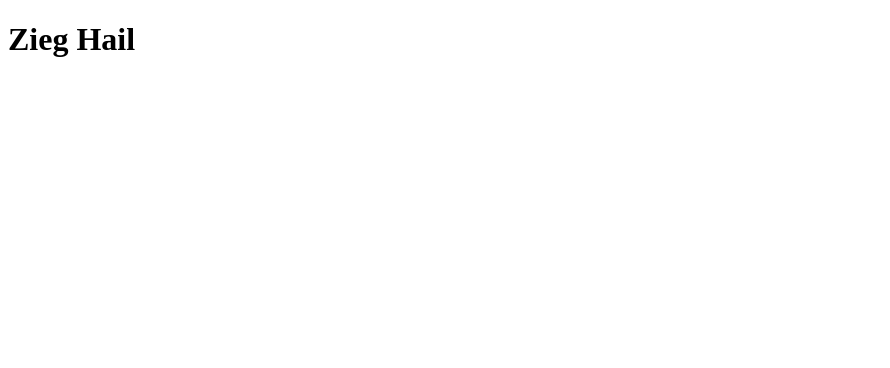
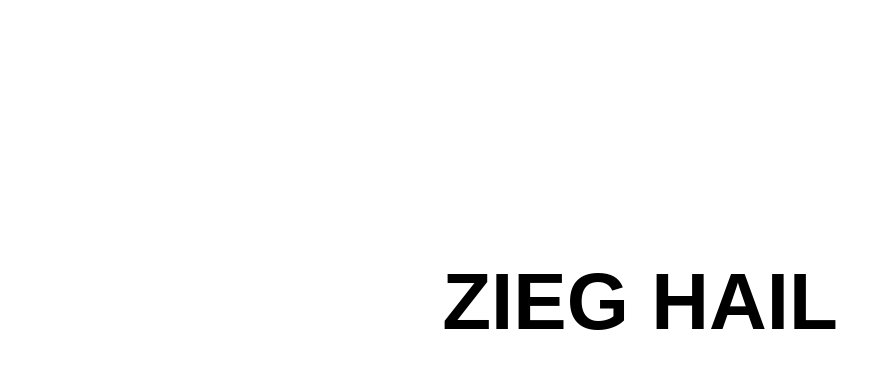
Before and after one commit to SpeKlop/martinkasamuel, a plain HTML site: page index.html in a window 1280 px wide. Shown: the whole page, without its empty margins (0-890 px from the left). Drawn offline with Linux system fonts and the light colour scheme.

Commit message:
Update index.html

```diff
--- a/index.html
+++ b/index.html
@@ -4,6 +4,18 @@
     <meta charset="UTF-8">
     <meta name="viewport" content="width=device-width, initial-scale=1.0">
     <title>Testová stránka</title>
+    <style>
+        body {
+            font-family: Arial, sans-serif;
+            text-align: center;
+            margin-top: 20%;
+        }
+        h1 {
+            font-size: 80px;
+            color: black;
+            text-transform: uppercase;
+        }
+    </style>
 </head>
 <body>
     <h1>Zieg Hail</h1>
```
